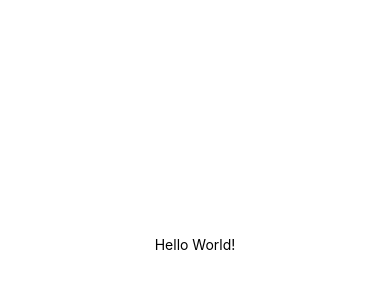
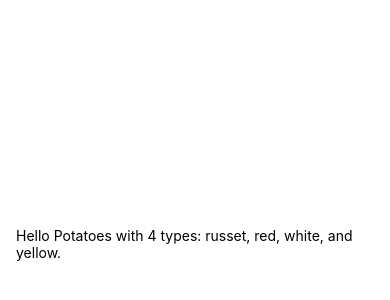
Before and after one commit to PedroKcz/react-native-playground, a React Native app: screen / in a window 390 px wide. Shown: the part 178-478 px from the top of the page. Built offline with nearby package versions, Linux system fonts and the light colour scheme.

Commit message:
Add some content in App to test

```diff
--- a/App.tsx
+++ /dev/null
@@ -1,22 +0,0 @@
-import { StatusBar } from 'expo-status-bar';
-import { StyleSheet, Text, View } from 'react-native';
-
-function App() {
-  return (
-    <View style={styles.container}>
-      <Text>Hello World!</Text>
-      <StatusBar style="auto" />
-    </View>
-  );
-};
-
-const styles = StyleSheet.create({
-  container: {
-    flex: 1,
-    backgroundColor: '#fff',
-    alignItems: 'center',
-    justifyContent: 'center',
-  },
-});
-
-export default App;
--- a/index.js
+++ b/index.js
@@ -1,6 +1,6 @@
 import { registerRootComponent } from 'expo';
 
-import App from './App';
+import App from './src/App';
 
 // registerRootComponent calls AppRegistry.registerComponent('main', () => App);
 // It also ensures that whether you load the app in Expo Go or in a native build,
--- /dev/null
+++ b/src/App.tsx
@@ -0,0 +1,31 @@
+import { StatusBar } from "expo-status-bar";
+import { StyleSheet, Text, View } from "react-native";
+
+const vegetable = "Potatoes";
+const types = ["russet", "red", "white", "yellow"];
+
+const App = () => {
+  return (
+    <View style={styles.container}>
+      <Text>
+        Hello {vegetable} with {types.length} types:{" "}
+        {types.map((type, index) =>
+          index != types.length - 1 ? type + ", " : "and " + type + "."
+        )}
+      </Text>
+      <StatusBar style="auto" />
+    </View>
+  );
+};
+
+const styles = StyleSheet.create({
+  container: {
+    flex: 1,
+    backgroundColor: "#fff",
+    alignItems: "center",
+    justifyContent: "center",
+    padding: 16,
+  },
+});
+
+export default App;
```
Also changed, not shown: eslint.config.mjs (added, +21 -0 lines), package.json (+11 -3 lines), 1 other file (tests, documents, lock files or other folders).
